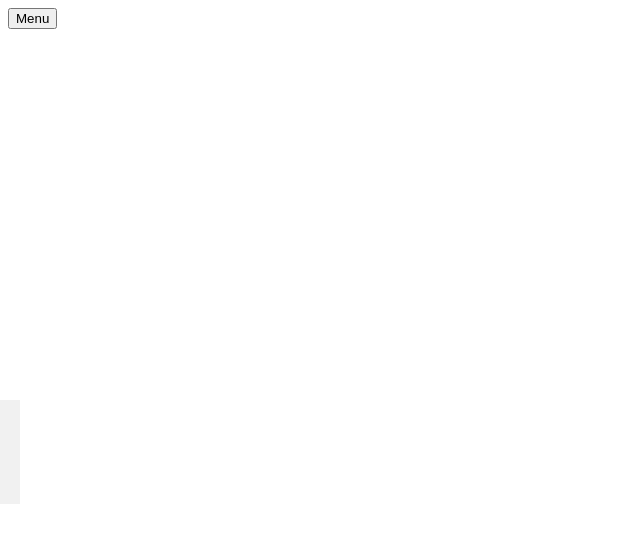
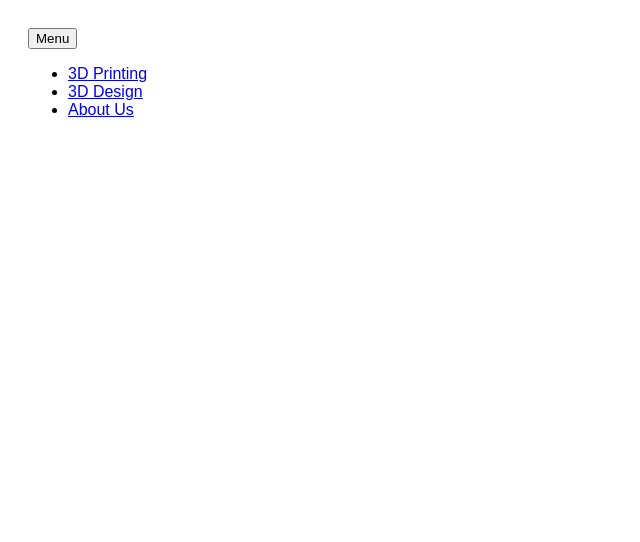
Before and after one commit to JamesR555/JamesR555.github.io, a plain HTML site: page index.html in a window 1280 px wide. Shown: the whole page, without its empty margins (0-640 px from the left). Drawn offline with Linux system fonts and the light colour scheme.

Commit message:
Update styles.css

```diff
--- a/styles.css
+++ b/styles.css
@@ -1,29 +1,17 @@
-/* CSS for the pop-out menu */
-.menu {
-  position: fixed;
-  top: 50%;
-  left: -200px;
-  width: 200px;
-  padding: 10px;
-  background-color: #f1f1f1;
-  transition: left 0.3s ease;
+/* CSS for sub-menu pages */
+body {
+  padding: 20px;
+  font-family: Arial, sans-serif;
 }
 
-.menu.open {
-  left: 0;
+h1 {
+  color: #333;
 }
 
-.menu ul {
-  list-style-type: none;
-  padding: 0;
-  margin: 0;
+p {
+  color: #666;
 }
 
-.menu ul li {
-  margin-bottom: 10px;
-}
-
-/* CSS for the return to home button */
 .return-home {
   text-align: center;
   margin-top: 20px;
```
